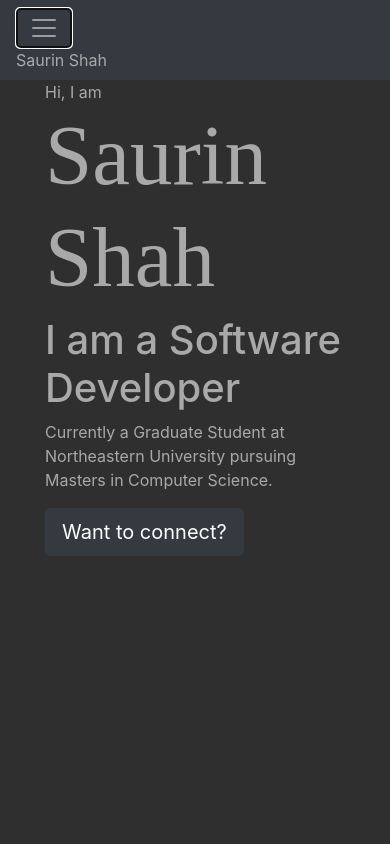
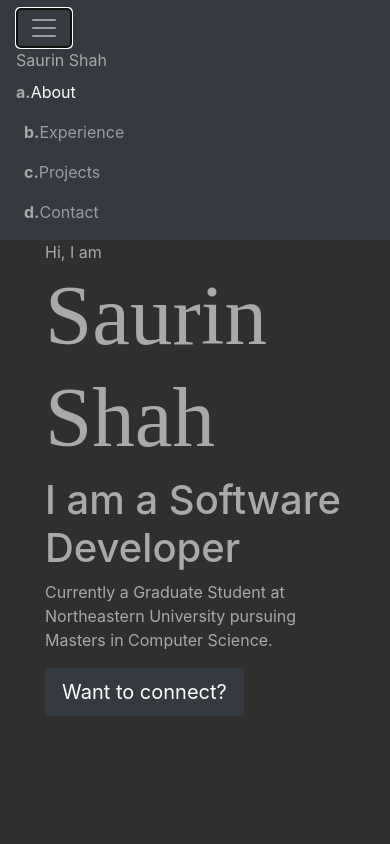
Before and after one commit to saurin94/personal_portfolio, a React (Create React App) app: page / in a window 390 px wide. Both pictures are taken after a click on the button "Toggle nav". Shown: the top 844 px of the page. Built offline with nearby package versions, Linux system fonts and the light colour scheme.

Commit message:
fixed spacing in phone - navbar

```diff
--- a/src/components/Navbar.js
+++ b/src/components/Navbar.js
@@ -1,12 +1,28 @@
 import React, {Component} from 'react';
 import '../../node_modules/bootstrap/dist/css/bootstrap.min.css';
-// import '../../node_modules/jquery/dist/jquery.min.js';
 
 class Navbar extends Component {
+    constructor(props) {
+        super(props);
+        this.toggleNavbar = this.toggleNavbar.bind(this);
+        this.state = {
+            collapsed: true,
+        };
+    }
+    toggleNavbar() {
+        this.setState({
+            collapsed: !this.state.collapsed,
+        });
+    }
+
     render() {
+        const collapsed = this.state.collapsed;
+        const classOne = collapsed ? 'collapse navbar-collapse col-sm-11 col-12 p-0' : 'collapse navbar-collapse col-sm-11 col-12 p-0 show';
+        const classTwo = collapsed ? 'navbar-toggler navbar-toggler-right collapsed' : 'navbar-toggler navbar-toggler-right';
         return (
             <nav className="navbar navbar-expand-md navbar-dark bg-dark" id={"navbar"}>
-                <button className="navbar-toggler" type="button" data-toggle="collapse" data-target="#navbarNavDropdown"
+                <button onClick={this.toggleNavbar} className={`${classTwo}`} type="button"
+                        data-toggle="collapse" data-target="#navbarNavDropdown"
                         aria-controls="navbarNavDropdown" aria-expanded="false" aria-label="Toggle nav">
                     <span className="navbar-toggler-icon"></span>
                 </button>
@@ -21,7 +37,7 @@ class Navbar extends Component {
                         </div>
                     </div>
                 </ul>
-                <div className="collapse navbar-collapse col-sm-11 col-12 p-0" id="navbarNavDropdown">
+                <div className={`${classOne}`} id="navbarNavDropdown">
                     <ul className="navbar-nav flex-column flex-sm-row flex-wrap">
                         <li className="nav-item d-flex active" onClick={() => this.scrollToPage("about")}>
                             <b className="mt-2">a.</b>
```
